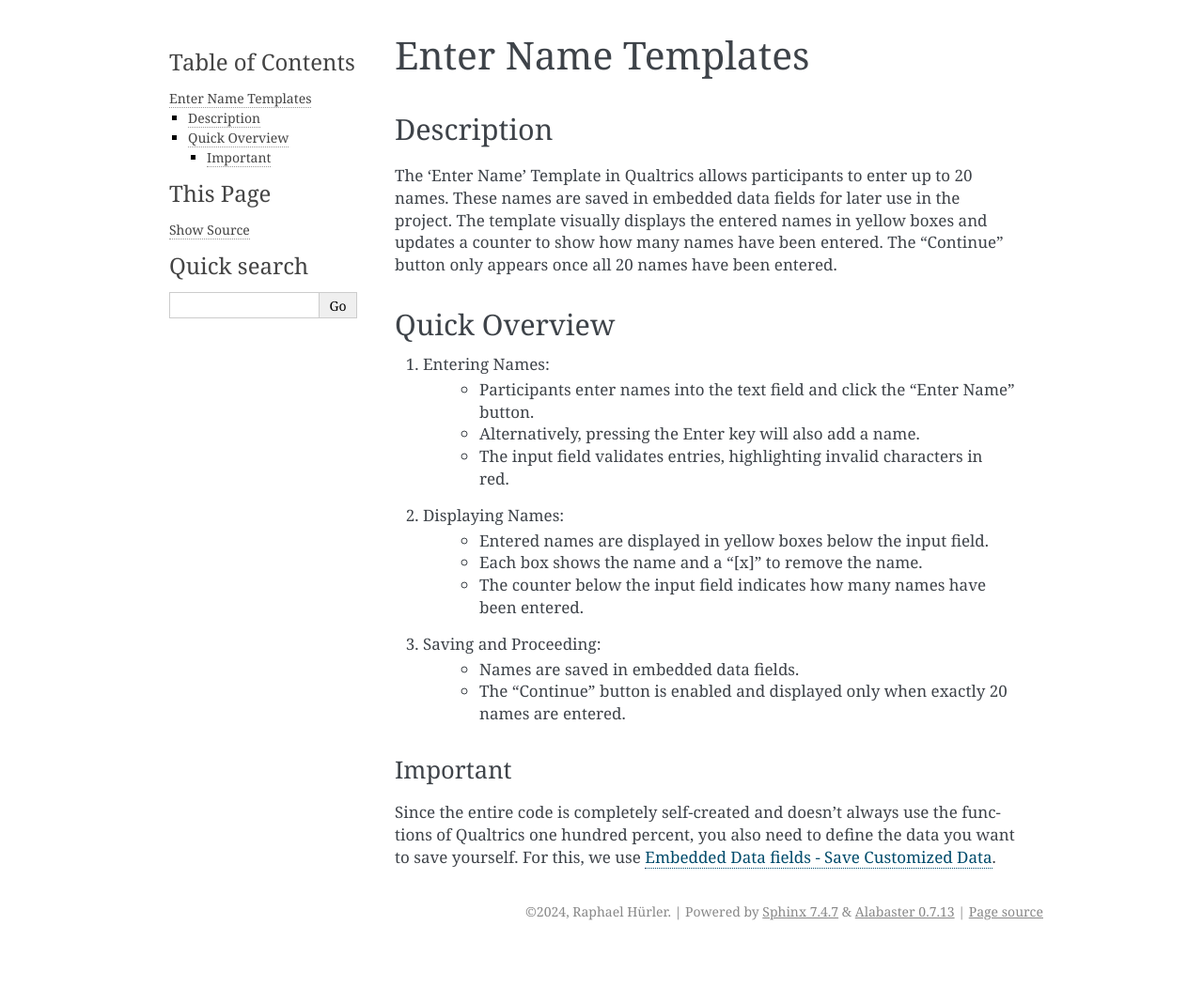
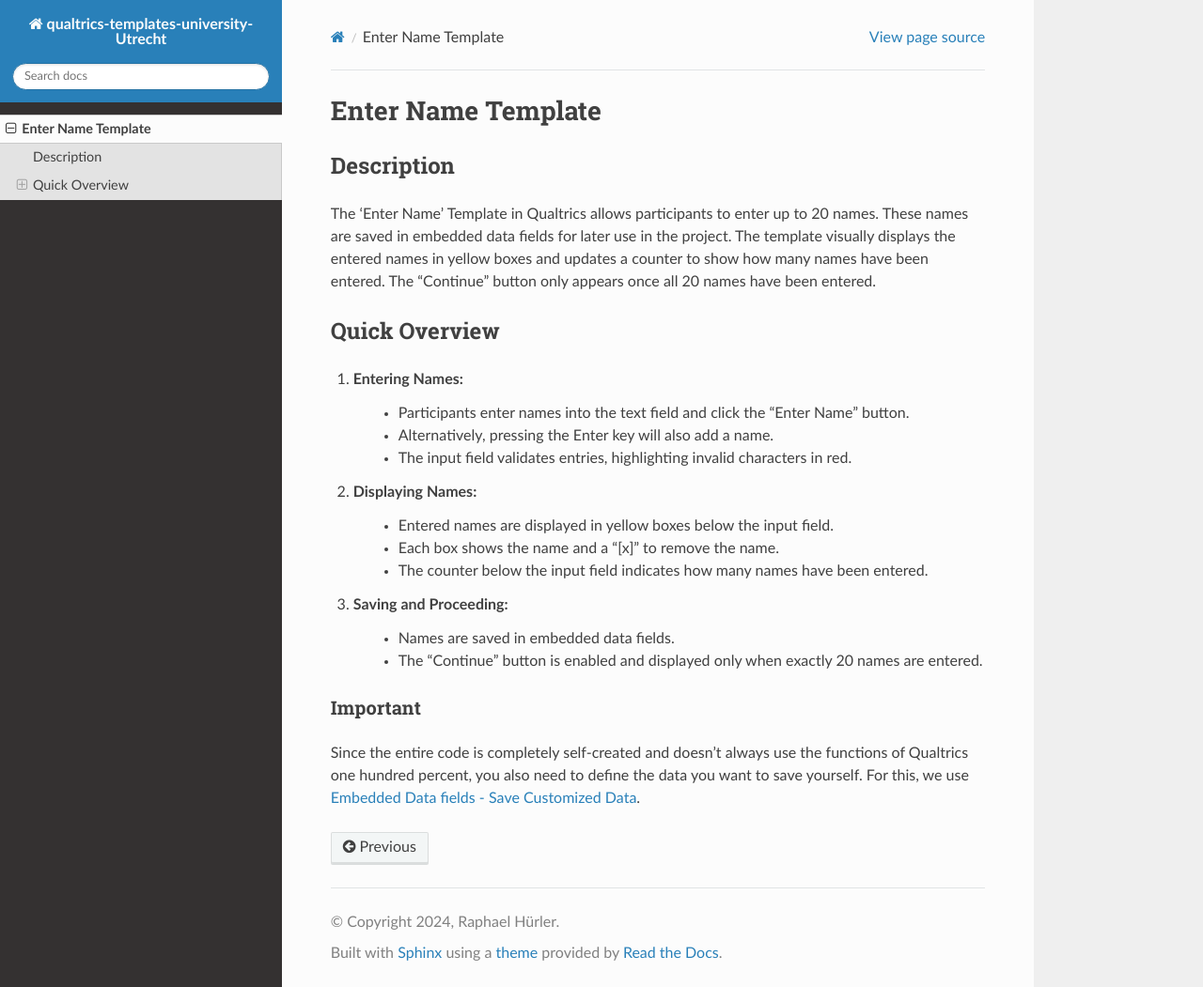
Before and after one commit to Nordwindfeld/Utrecht-Qualtrics-Templates-Documentation, a Sphinx documentation site: the page built from docs/EnterName.rst, in a window 1280 px wide and 1051 px high. Shown: the whole window at 94% size. Built offline with Sphinx 7.4.7 and the Read the Docs theme 2.0.0, drawn with Linux system fonts in a browser that asks for light colours; pages that are not in the unit, such as notebooks, are missing from menus.

Commit message:
Change Theme

```diff
--- a/docs/EnterName.rst
+++ b/docs/EnterName.rst
@@ -1,5 +1,5 @@
 ======================
-Enter Name Templates
+Enter Name Template
 ======================
 
 Description
--- a/docs/conf.py
+++ b/docs/conf.py
@@ -13,15 +13,15 @@ author = 'Raphael Hürler'
 # -- General configuration ---------------------------------------------------
 # https://www.sphinx-doc.org/en/master/usage/configuration.html#general-configuration
 
-extensions = []
+extensions = [
+    'sphinx_rtd_theme',
+]
 
 templates_path = ['_templates']
 exclude_patterns = ['_build', 'Thumbs.db', '.DS_Store']
 
-
-
 # -- Options for HTML output -------------------------------------------------
 # https://www.sphinx-doc.org/en/master/usage/configuration.html#options-for-html-output
 
-html_theme = 'alabaster'
+html_theme = "sphinx_rtd_theme"
 html_static_path = ['_static']
```
Also changed, not shown: requirements.txt (line endings or trailing spaces).
